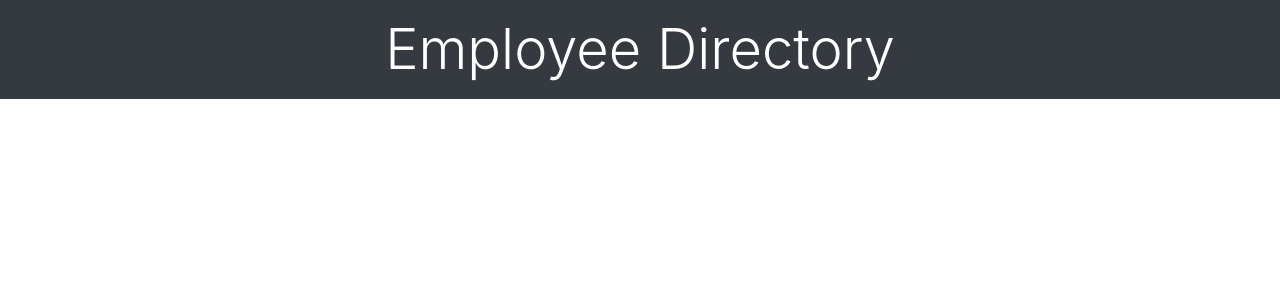
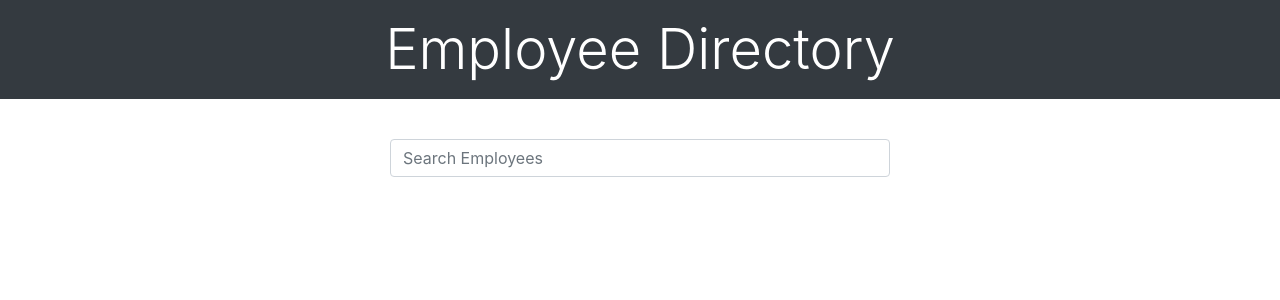
Before and after one commit to kelly70ve/employee-directory, a React (Create React App) app: page / in a window 1280 px wide. Shown: the top 300 px of the page. Built offline with nearby package versions, Linux system fonts and the light colour scheme.

Commit message:
search: create input field

```diff
--- a/src/App.js
+++ b/src/App.js
@@ -1,11 +1,16 @@
 import React from 'react';
 import Navbar from "./components/Navbar.js";
+import Input from "./components/Input";
+import Wrapper from "./components/Wrapper";
 import './App.css';
 
 function App() {
   return (
     <div>
       <Navbar />
+      <Wrapper>
+        <Input />
+      </Wrapper>
     </div>
   );
 }
--- /dev/null
+++ b/src/components/Input/index.js
@@ -0,0 +1,12 @@
+import React from "react";
+import "./style.css";
+
+function Input() {
+  return (
+    <div class="input-group mt-4">
+      <input type="text" class="form-control" placeholder="Search Employees" aria-label="Search" aria-describedby="basic-addon1" />
+    </div>
+  );
+}
+
+export default Input;
--- /dev/null
+++ b/src/components/Input/style.css
@@ -0,0 +1,4 @@
+.input-group {
+  max-width: 500px;
+  margin: auto;
+}
--- /dev/null
+++ b/src/components/Wrapper/index.js
@@ -0,0 +1,11 @@
+import React from "react";
+
+function Wrapper(props) {
+  return (
+    <div className="container p-3">
+      {props.children}
+    </div>
+  );
+}
+
+export default Wrapper;
```
